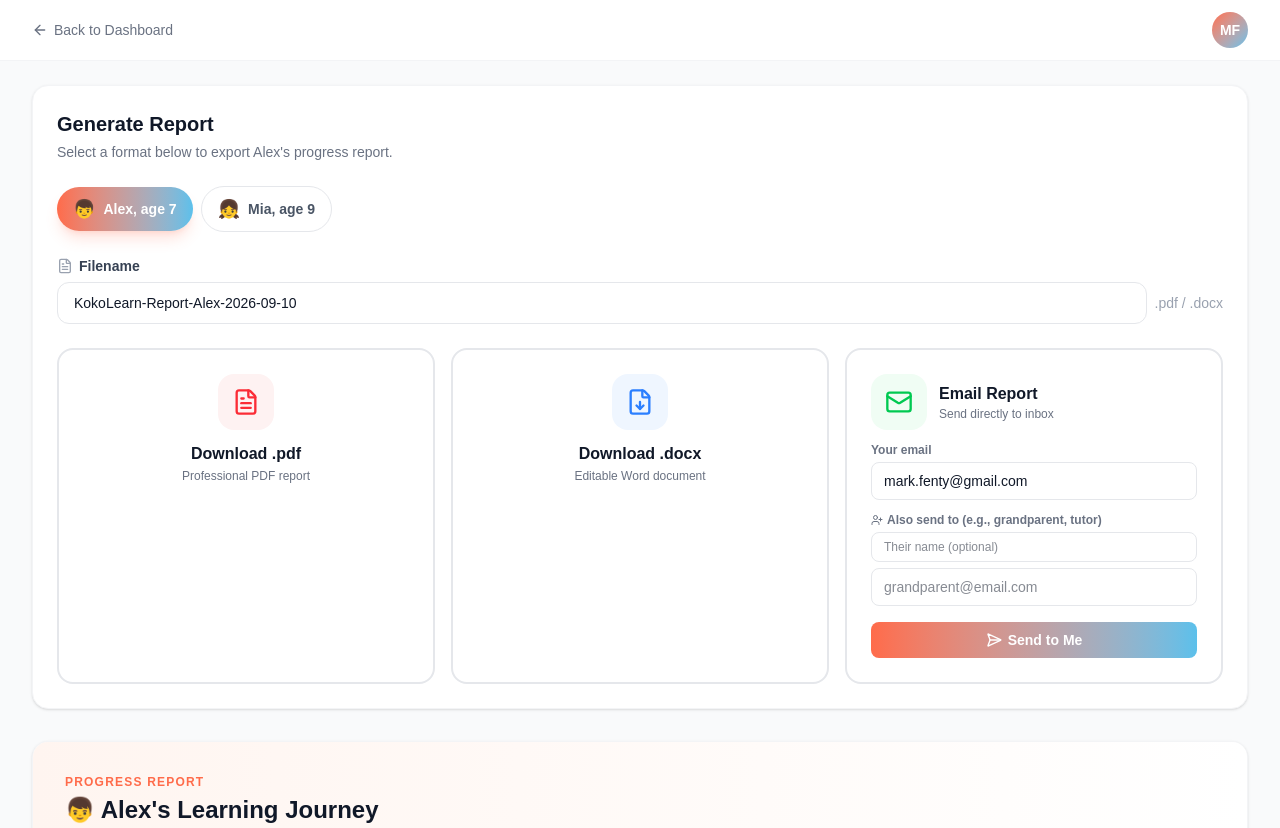
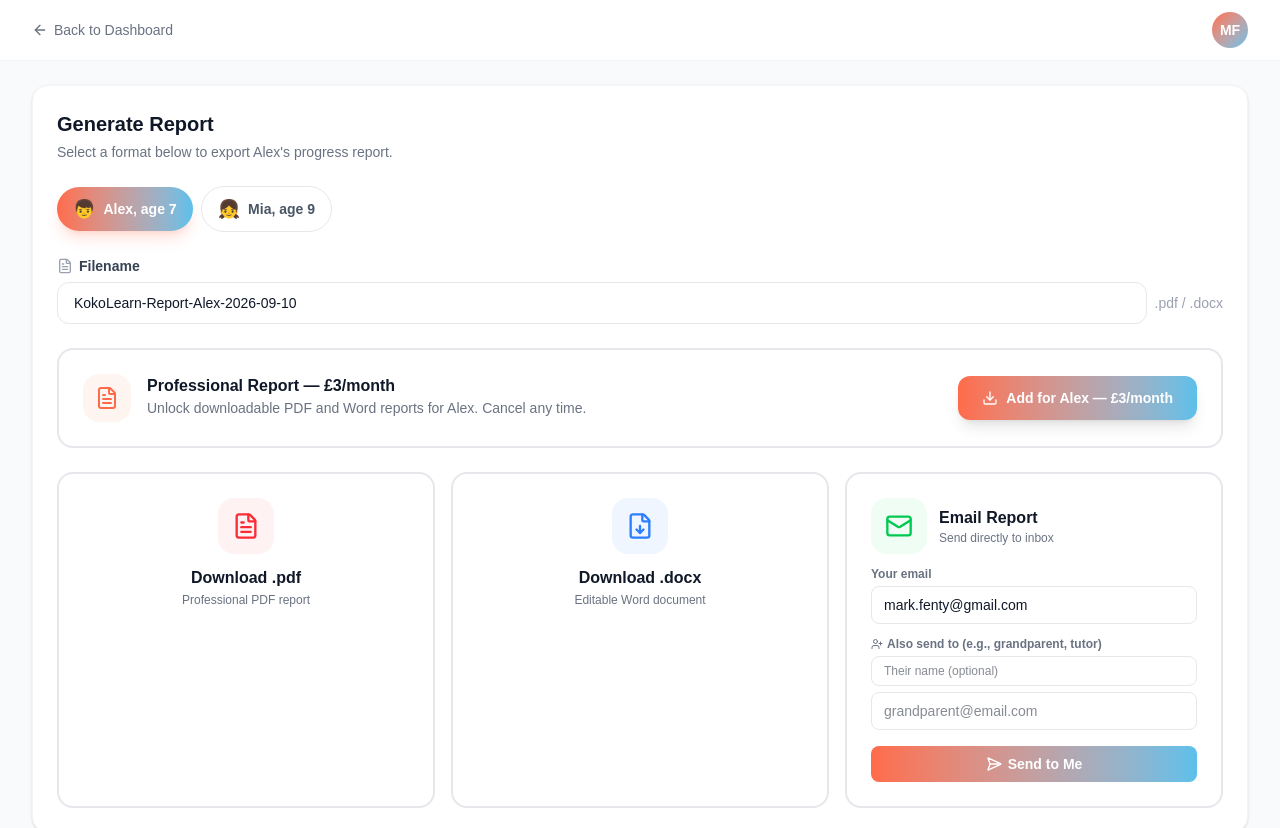
Before and after one commit to MFangler1/KokoLEARN, a Next.js app: page /dashboard/reports in a window 1280 px wide. Shown: the top 828 px of the page. Built offline with nearby package versions, Linux system fonts and the light colour scheme.

Commit message:
Professional Report add-on: purchase CTA on reports page (GBP3/month per child) with graceful 403 handling; gentler free-trial completion screen with progress-report route

```diff
--- a/app/dashboard/reports/page.tsx
+++ b/app/dashboard/reports/page.tsx
@@ -1,6 +1,6 @@
 "use client";
 
-import { useState, useRef } from "react";
+import { useState, useRef, useEffect } from "react";
 import Link from "next/link";
 import Image from "next/image";
 import {
@@ -121,6 +121,17 @@
   const [isGenerating, setIsGenerating] = useState(false);
   const [isSent, setIsSent] = useState(false);
   const [showSuccess, setShowSuccess] = useState(false);
+  // Professional Report add-on (£3/month per child)
+  const [needsAddon, setNeedsAddon] = useState(false);
+  const [buyingReport, setBuyingReport] = useState(false);
+  const [reportActivated, setReportActivated] = useState(false);
+
+  // Confirmation when Stripe sends us back after a successful add-on purchase.
+  useEffect(() => {
+    if (typeof window !== "undefined" && window.location.search.includes("report=active")) {
+      setReportActivated(true);
+    }
+  }, []);
   const reportRef = useRef<HTMLDivElement>(null);
 
   const child = activeChild;
@@ -142,6 +153,10 @@
         headers: { "Content-Type": "application/json" },
         body: JSON.stringify({ child, filename: customFilename }),
       });
+      if (res.status === 403) {
+        setNeedsAddon(true);
+        return;
+      }
       if (!res.ok) throw new Error("Generation failed");
       const blob = await res.blob();
       const url = URL.createObjectURL(blob);
@@ -170,6 +185,10 @@
         headers: { "Content-Type": "application/json" },
         body: JSON.stringify({ child, filename: customFilename }),
       });
+      if (res.status === 403) {
+        setNeedsAddon(true);
+        return;
+      }
       if (!res.ok) throw new Error("Generation failed");
       const blob = await res.blob();
       const url = URL.createObjectURL(blob);
@@ -185,6 +204,28 @@
     } finally {
       setIsGenerating(false);
       setExportFormat(null);
+    }
+  };
+
+  // ── Buy the Professional Report add-on (£3/month, per child) ──
+  const handleBuyReport = async () => {
+    setBuyingReport(true);
+    try {
+      const res = await fetch("/api/checkout", {
+        method: "POST",
+        headers: { "Content-Type": "application/json" },
+        body: JSON.stringify({ addon: "professional_report", childId: child.id }),
+      });
+      const data = await res.json();
+      if (data?.url) {
+        window.location.href = data.url;
+        return;
+      }
+      alert(data?.error || "Could not start checkout. Please try again.");
+    } catch {
+      alert("Could not start checkout. Please try again.");
+    } finally {
+      setBuyingReport(false);
     }
   };
 
@@ -266,6 +307,46 @@
                 className="flex-1 rounded-xl border border-gray-200 px-4 py-2.5 text-sm text-gray-900 focus:border-primary focus:ring-2 focus:ring-primary/20 outline-none transition-all"
               />
               <span className="text-sm text-gray-400 font-medium">.pdf / .docx</span>
+            </div>
+          </div>
+
+          {/* Professional Report add-on (£3/month per child) */}
+          {reportActivated && (
+            <div className="mb-6 rounded-2xl border-2 border-green-200 bg-green-50/60 p-4 text-sm text-green-800">
+              Professional Report is now active for {child.name}. You can download the PDF and Word versions below.
+            </div>
+          )}
+          <div
+            className={`mb-6 rounded-2xl border-2 p-6 ${
+              needsAddon ? "border-primary bg-primary-50/60" : "border-gray-200 bg-white"
+            }`}
+          >
+            <div className="flex flex-wrap items-center justify-between gap-4">
+              <div className="flex items-start gap-4">
+                <div className="flex h-12 w-12 shrink-0 items-center justify-center rounded-2xl bg-primary-50">
+                  <FileText className="h-6 w-6 text-primary" />
+                </div>
+                <div>
+                  <p className="font-bold text-gray-900">Professional Report — £3/month</p>
+                  <p className="text-sm text-gray-500">
+                    {needsAddon
+                      ? `Add the Professional Report for ${child.name} to download the full PDF and Word versions.`
+                      : `Unlock downloadable PDF and Word reports for ${child.name}. Cancel any time.`}
+                  </p>
+                </div>
+              </div>
+              <button
+                onClick={handleBuyReport}
+                disabled={buyingReport}
+                className="inline-flex items-center gap-2 rounded-xl bg-gradient-to-r from-primary to-secondary px-6 py-3 text-sm font-semibold text-white shadow-lg hover:shadow-xl transition-all disabled:opacity-50"
+              >
+                {buyingReport ? (
+                  <Loader2 className="h-4 w-4 animate-spin" />
+                ) : (
+                  <Download className="h-4 w-4" />
+                )}
+                Add for {child.name} — £3/month
+              </button>
             </div>
           </div>
 
--- a/app/lessons/[lessonId]/page.tsx
+++ b/app/lessons/[lessonId]/page.tsx
@@ -346,15 +346,16 @@
           {trialLimit ? (
             <>
               <h1 className="text-2xl font-bold text-gray-900 mb-2">
-                That&apos;s your free trial complete! 🎉
+                You&apos;ve finished your free lessons 🎉
               </h1>
               <p className="text-gray-500 mb-2">
                 {trialLimit.lessonLimit
-                  ? `You've used all ${trialLimit.lessonLimit} of your free lessons.`
-                  : "You've used all of your free lessons."}
+                  ? `That's all ${trialLimit.lessonLimit} free lessons — nicely done.`
+                  : "That's all your free lessons — nicely done."}
               </p>
               <p className="text-gray-500 mb-6">
-                Subscribe to Premium for unlimited personalised lessons, full progress reports, and the AI tutor chat.
+                Everything you&apos;ve learned is saved, so nothing is lost. Carry on with Premium for unlimited
+                personalised lessons, full progress reports, and the AI tutor chat.
               </p>
               <div className="flex flex-wrap items-center justify-center gap-3">
                 <button
@@ -363,6 +364,12 @@
                 >
                   Subscribe to Premium
                 </button>
+                <Link
+                  href="/dashboard/reports"
+                  className="rounded-xl border border-gray-200 bg-white px-6 py-3 text-sm font-semibold text-gray-600 hover:border-primary/30 hover:text-primary transition-all"
+                >
+                  See progress report
+                </Link>
                 <Link
                   href="/dashboard"
                   className="rounded-xl border border-gray-200 bg-white px-6 py-3 text-sm font-semibold text-gray-600 hover:border-primary/30 hover:text-primary transition-all"
```
